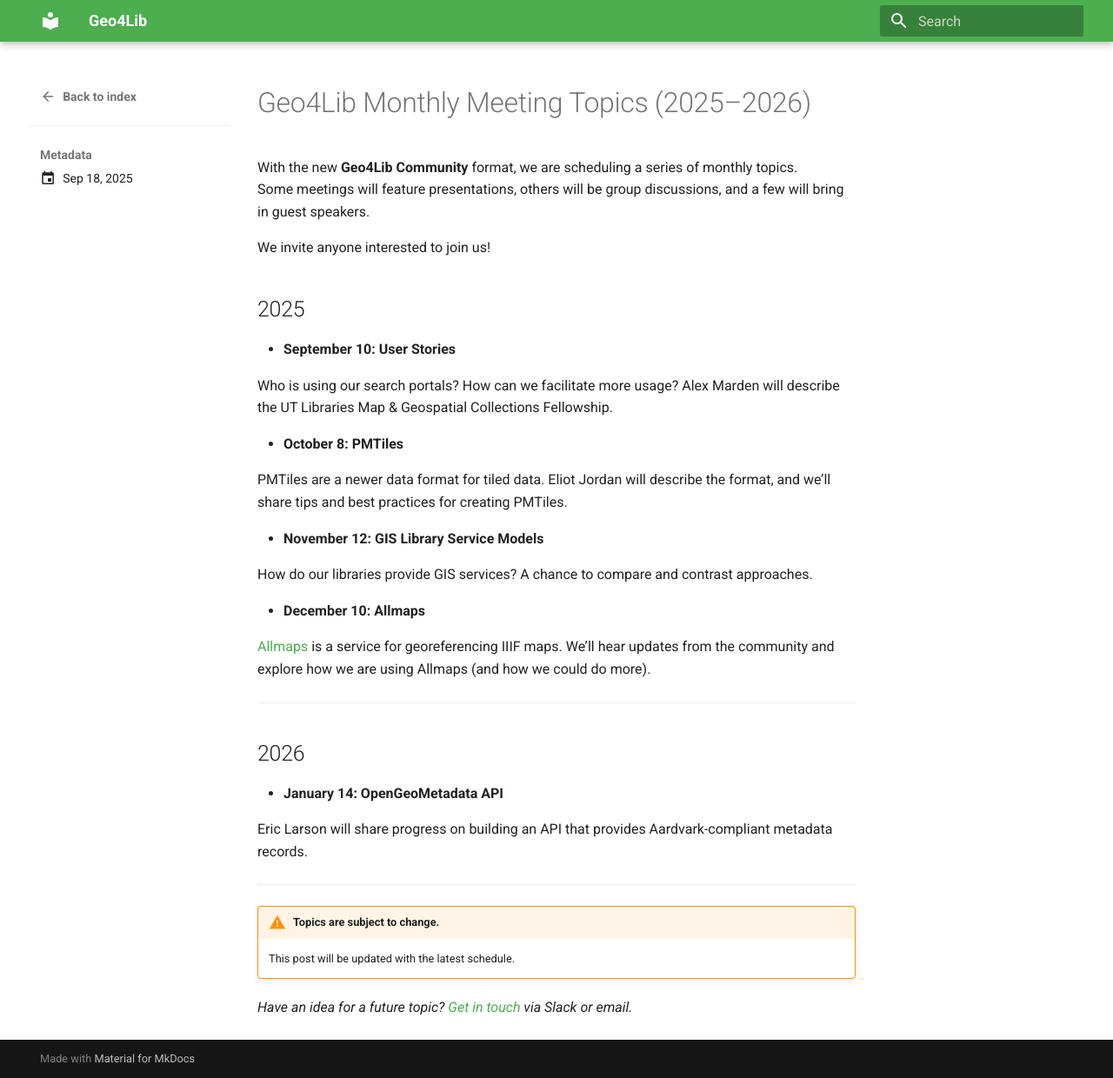
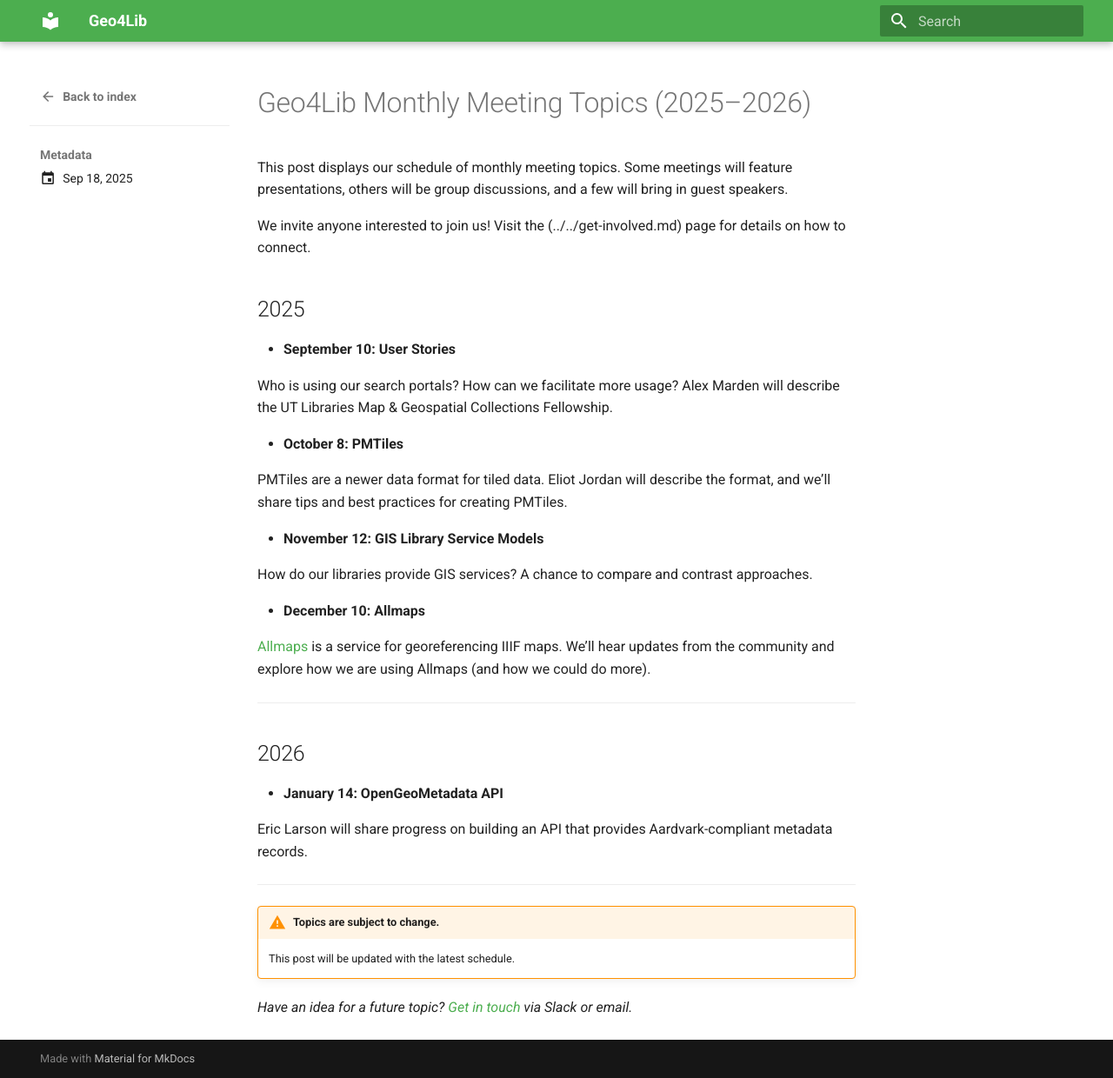
Before and after one commit to geo4lib/geo4lib.github.io, an MkDocs documentation site: the page built from docs/blog/posts/meeting-topics-2025.md, in a window 1280 px wide and 1240 px high. Shown: the whole window at 87% size. Built offline with MkDocs 1.6.1 and Material for MkDocs 9.7.7, drawn with Linux system fonts in a browser that asks for light colours.

Commit message:
Update meeting-topics-2025.md

```diff
--- a/docs/blog/posts/meeting-topics-2025.md
+++ b/docs/blog/posts/meeting-topics-2025.md
@@ -4,10 +4,9 @@
 
 # Geo4Lib Monthly Meeting Topics (2025–2026)
 
-With the new **Geo4Lib Community** format, we are scheduling a series of monthly topics.
-Some meetings will feature presentations, others will be group discussions, and a few will bring in guest speakers.
+This post displays our schedule of monthly meeting topics. Some meetings will feature presentations, others will be group discussions, and a few will bring in guest speakers.
 
-We invite anyone interested to join us!
+We invite anyone interested to join us! Visit the (../../get-involved.md) page for details on how to connect.
 
 <!-- more -->
 
```
